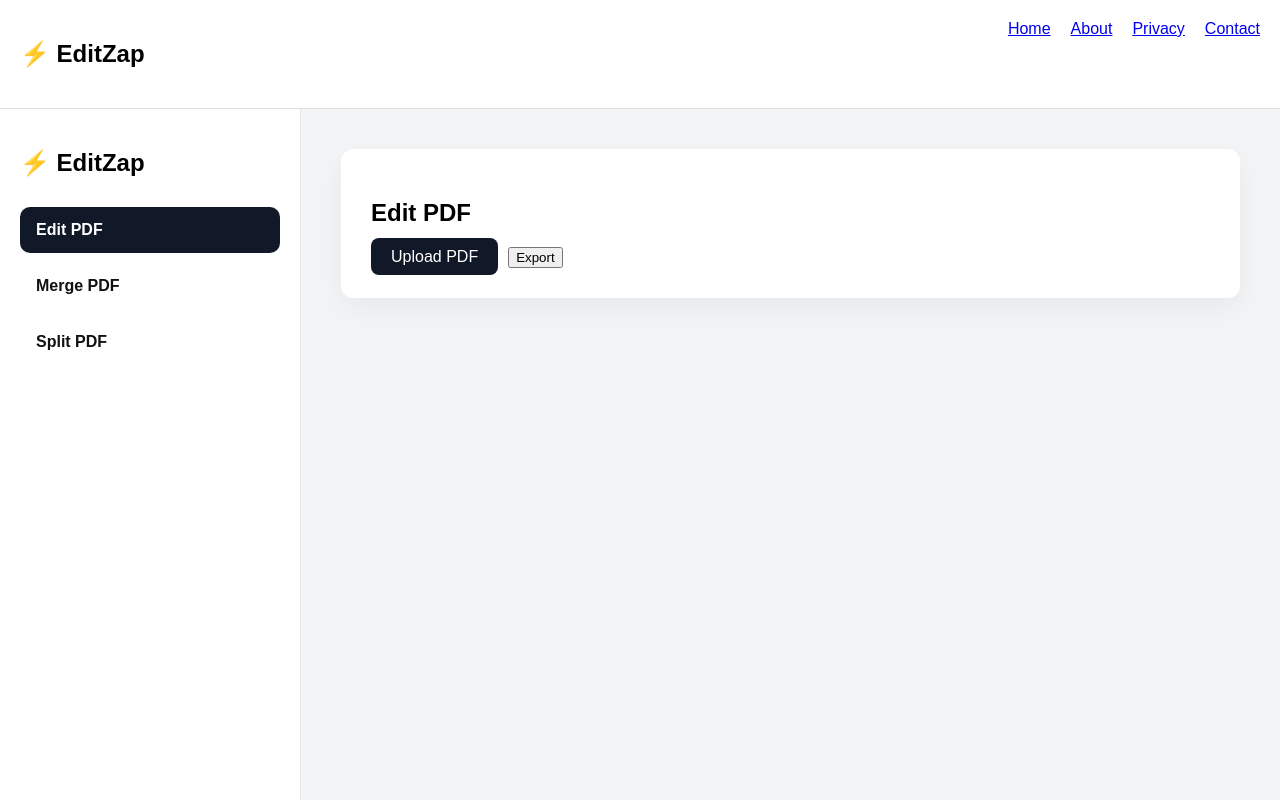
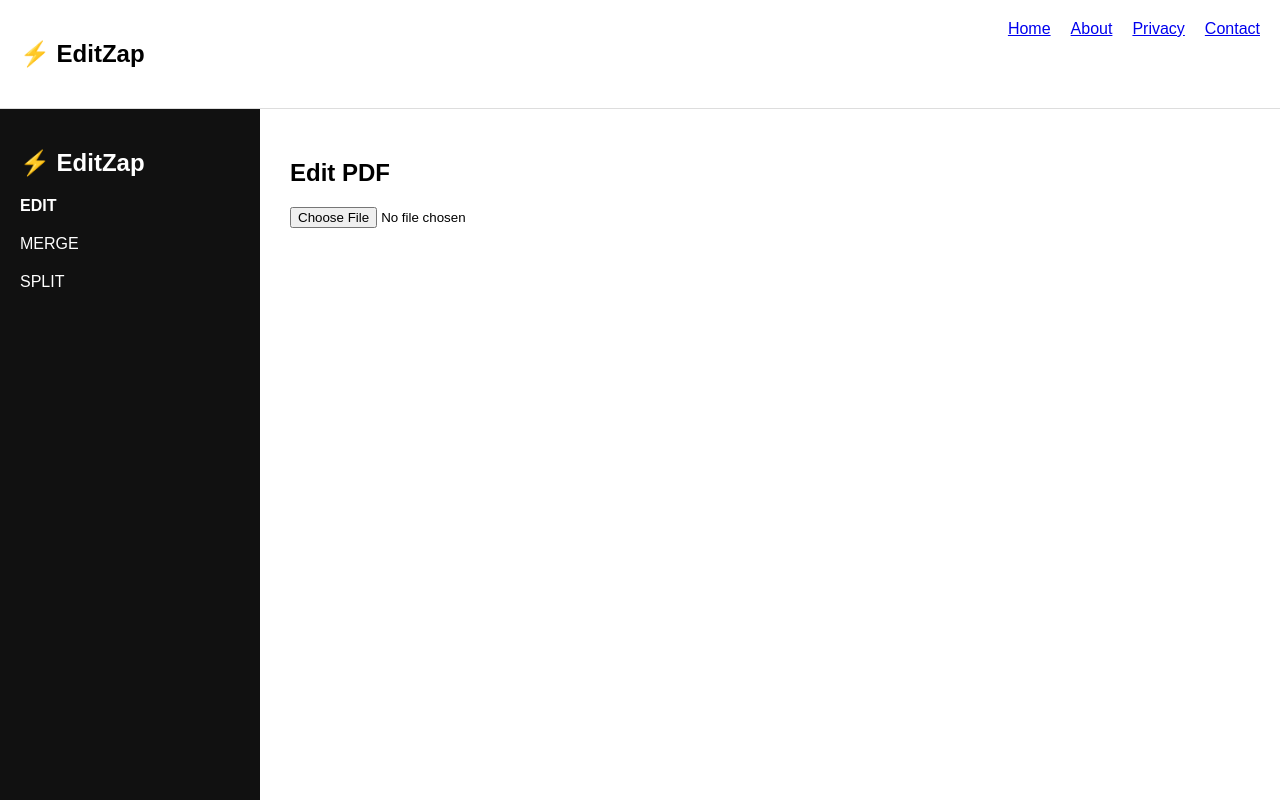
Before and after one commit to editzap/editzap, a Next.js app: page /editor in a window 1280 px wide. Shown: the top 800 px of the page. Built offline with nearby package versions, Linux system fonts and the light colour scheme.

Commit message:
final working version

```diff
--- a/app/editor/page.tsx
+++ b/app/editor/page.tsx
@@ -1,134 +1,16 @@
 "use client";
 
-import { useState, useRef } from "react";
-import { PDFDocument, rgb, StandardFonts } from "pdf-lib";
-
-type Box = {
-  x: number;
-  y: number;
-  width: number;
-  height: number;
-  text: string;
-};
+import { useState } from "react";
+import { PDFDocument } from "pdf-lib";
+import AdBlock from "@/components/AdBlock";
 
 export default function Page() {
   const [tab, setTab] = useState<"edit" | "merge" | "split">("edit");
-
-  // EDIT STATES
-  const [file, setFile] = useState<File | null>(null);
   const [pdfUrl, setPdfUrl] = useState<string | null>(null);
-  const [boxes, setBoxes] = useState<Box[]>([]);
-  const [drawing, setDrawing] = useState(false);
-  const [start, setStart] = useState<any>(null);
-  const [currentBox, setCurrentBox] = useState<Box | null>(null);
-
-  const containerRef = useRef<HTMLDivElement>(null);
-
-  // MERGE / SPLIT
   const [mergeFiles, setMergeFiles] = useState<File[]>([]);
   const [splitFile, setSplitFile] = useState<File | null>(null);
 
-  // ================= EDIT =================
-
-  const handleUpload = (e: any) => {
-    const f = e.target.files?.[0];
-    if (!f) return;
-
-    setFile(f);
-    setPdfUrl(URL.createObjectURL(f));
-    setBoxes([]);
-  };
-
-  const handleMouseDown = (e: any) => {
-    if (!containerRef.current) return;
-
-    const rect = containerRef.current.getBoundingClientRect();
-
-    setStart({
-      x: e.clientX - rect.left,
-      y: e.clientY - rect.top,
-    });
-
-    setCurrentBox({
-      x: 0,
-      y: 0,
-      width: 0,
-      height: 0,
-      text: "",
-    });
-
-    setDrawing(true);
-  };
-
-  const handleMouseMove = (e: any) => {
-    if (!drawing || !start) return;
-
-    const rect = containerRef.current!.getBoundingClientRect();
-
-    setCurrentBox({
-      x: start.x,
-      y: start.y,
-      width: e.clientX - rect.left - start.x,
-      height: e.clientY - rect.top - start.y,
-      text: "",
-    });
-  };
-
-  const handleMouseUp = () => {
-    if (!drawing) return;
-
-    if (currentBox && Math.abs(currentBox.width) > 10) {
-      setBoxes((prev) => [...prev, currentBox]);
-    }
-
-    setDrawing(false);
-    setCurrentBox(null);
-  };
-
-  const updateText = (i: number, text: string) => {
-    setBoxes((prev) => {
-      const updated = [...prev];
-      updated[i].text = text;
-      return updated;
-    });
-  };
-
-  const deleteBox = (i: number) => {
-    setBoxes((prev) => prev.filter((_, idx) => idx !== i));
-  };
-
-  const exportPDF = async () => {
-    if (!file) return;
-
-    const pdfDoc = await PDFDocument.load(await file.arrayBuffer());
-    const page = pdfDoc.getPages()[0];
-    const height = page.getHeight();
-    const font = await pdfDoc.embedFont(StandardFonts.Helvetica);
-
-    boxes.forEach((b) => {
-      if (!b.text) return;
-
-      page.drawText(b.text, {
-        x: b.x,
-        y: height - b.y,
-        size: 16,
-        font,
-        color: rgb(0, 0, 0),
-      });
-    });
-
-    const bytes = await pdfDoc.save();
-
-    const a = document.createElement("a");
-    a.href = URL.createObjectURL(
-      new Blob([new Uint8Array(bytes)], { type: "application/pdf" })
-    );
-    a.download = "edited.pdf";
-    a.click();
-  };
-
-  // ================= MERGE =================
-
+  // MERGE
   const mergePDFs = async () => {
     if (mergeFiles.length === 0) return alert("Upload files");
 
@@ -143,15 +25,12 @@ export default function Page() {
     const bytes = await merged.save();
 
     const a = document.createElement("a");
-    a.href = URL.createObjectURL(
-      new Blob([new Uint8Array(bytes)], { type: "application/pdf" })
-    );
+    a.href = URL.createObjectURL(new Blob([new Uint8Array(bytes)]));
     a.download = "merged.pdf";
     a.click();
   };
 
-  // ================= SPLIT =================
-
+  // SPLIT
   const splitPDF = async () => {
     if (!splitFile) return alert("Upload file");
 
@@ -165,147 +44,54 @@ export default function Page() {
       const bytes = await newPdf.save();
 
       const a = document.createElement("a");
-      a.href = URL.createObjectURL(
-        new Blob([new Uint8Array(bytes)], { type: "application/pdf" })
-      );
+      a.href = URL.createObjectURL(new Blob([new Uint8Array(bytes)]));
       a.download = `page-${i + 1}.pdf`;
       a.click();
     }
   };
 
-  // ================= UI =================
-
   return (
-    <div style={{ display: "flex", height: "100vh", background: "#f3f4f6" }}>
+    <div style={{ display: "flex", height: "100vh" }}>
 
       {/* SIDEBAR */}
+      <div style={{ width: 220, background: "#111", color: "#fff", padding: 20 }}>
+        <h2>⚡ EditZap</h2>
+
+        {["edit", "merge", "split"].map((t) => (
           <div
+            key={t}
+            onClick={() => setTab(t as any)}
             style={{
-          width: 260,
-          background: "#ffffff",
-          borderRight: "1px solid #e5e7eb",
-          padding: 20,
+              marginTop: 20,
+              cursor: "pointer",
+              fontWeight: tab === t ? "bold" : "normal",
             }}
           >
-        <h2 style={{ fontWeight: "bold", marginBottom: 30 }}>
-          ⚡ EditZap
-        </h2>
-
-        {[
-          { key: "edit", label: "Edit PDF" },
-          { key: "merge", label: "Merge PDF" },
-          { key: "split", label: "Split PDF" },
-        ].map((item) => (
-          <div
-            key={item.key}
-            onClick={() => setTab(item.key as any)}
-            style={{
-              padding: "14px 16px",
-              borderRadius: 10,
-              marginBottom: 10,
-              cursor: "pointer",
-              background:
-                tab === item.key ? "#111827" : "transparent",
-              color: tab === item.key ? "#fff" : "#111",
-              fontWeight: "bold",
-            }}
-          >
-            {item.label}
+            {t.toUpperCase()}
           </div>
         ))}
       </div>
 
       {/* MAIN */}
-      <div style={{ flex: 1, padding: 40 }}>
+      <div style={{ flex: 1, padding: 30 }}>
 
-        <div
-          style={{
-            background: "#fff",
-            padding: 30,
-            borderRadius: 12,
-            boxShadow: "0 10px 30px rgba(0,0,0,0.05)",
-          }}
-        >
+        {/* AD TOP */}
+        <AdBlock />
 
         {/* EDIT */}
         {tab === "edit" && (
           <>
             <h2>Edit PDF</h2>
 
-              <label
-                style={{
-                  padding: "10px 20px",
-                  background: "#111827",
-                  color: "#fff",
-                  borderRadius: 8,
-                  cursor: "pointer",
-                }}
-              >
-                Upload PDF
-                <input type="file" hidden onChange={handleUpload} />
-              </label>
-
-              <button
-                onClick={exportPDF}
-                style={{ marginLeft: 10 }}
-              >
-                Export
-              </button>
+            <input
+              type="file"
+              onChange={(e) =>
+                setPdfUrl(URL.createObjectURL(e.target.files?.[0] as File))
+              }
+            />
 
             {pdfUrl && (
-                <div
-                  ref={containerRef}
-                  onMouseDown={handleMouseDown}
-                  onMouseMove={handleMouseMove}
-                  onMouseUp={handleMouseUp}
-                  style={{ position: "relative", marginTop: 20 }}
-                >
               <iframe src={pdfUrl} width="100%" height="500px" />
-
-                  {currentBox && (
-                    <div
-                      style={{
-                        position: "absolute",
-                        left: currentBox.x,
-                        top: currentBox.y,
-                        width: currentBox.width,
-                        height: currentBox.height,
-                        border: "2px dashed black",
-                      }}
-                    />
-                  )}
-
-                  {boxes.map((b, i) => (
-                    <div
-                      key={i}
-                      style={{
-                        position: "absolute",
-                        left: b.x,
-                        top: b.y,
-                        width: b.width,
-                        height: b.height,
-                        border: "1px solid black",
-                        background: "#fff",
-                      }}
-                    >
-                      <div
-                        contentEditable
-                        suppressContentEditableWarning
-                        onInput={(e) =>
-                          updateText(
-                            i,
-                            (e.target as HTMLDivElement).innerText
-                          )
-                        }
-                        style={{ padding: 5 }}
-                      >
-                        {b.text || "Type"}
-                      </div>
-
-                      <button onClick={() => deleteBox(i)}>×</button>
-                    </div>
-                  ))}
-                </div>
             )}
           </>
         )}
@@ -323,12 +109,7 @@ export default function Page() {
               }
             />
 
-              <button
-                onClick={mergePDFs}
-                style={{ marginTop: 10 }}
-              >
-                Merge & Download
-              </button>
+            <button onClick={mergePDFs}>Merge</button>
           </>
         )}
 
@@ -344,16 +125,12 @@ export default function Page() {
               }
             />
 
-              <button
-                onClick={splitPDF}
-                style={{ marginTop: 10 }}
-              >
-                Split & Download
-              </button>
+            <button onClick={splitPDF}>Split</button>
           </>
         )}
 
-        </div>
+        {/* AD BOTTOM */}
+        <AdBlock />
       </div>
     </div>
   );
--- /dev/null
+++ b/components/AdBlock.tsx
@@ -0,0 +1,23 @@
+"use client";
+
+import { useEffect } from "react";
+
+export default function AdBlock() {
+  useEffect(() => {
+    try {
+      // @ts-ignore
+      (window.adsbygoogle = window.adsbygoogle || []).push({});
+    } catch (e) {}
+  }, []);
+
+  return (
+    <ins
+      className="adsbygoogle"
+      style={{ display: "block", margin: "20px 0" }}
+      data-ad-client="ca-pub-4445312802335744"
+      data-ad-slot="1737948061"
+      data-ad-format="auto"
+      data-full-width-responsive="true"
+    />
+  );
+}
```
Also changed, not shown: app/page.tsx (+6 -3 lines). Lines whose indentation alone changed are shown as unchanged.
